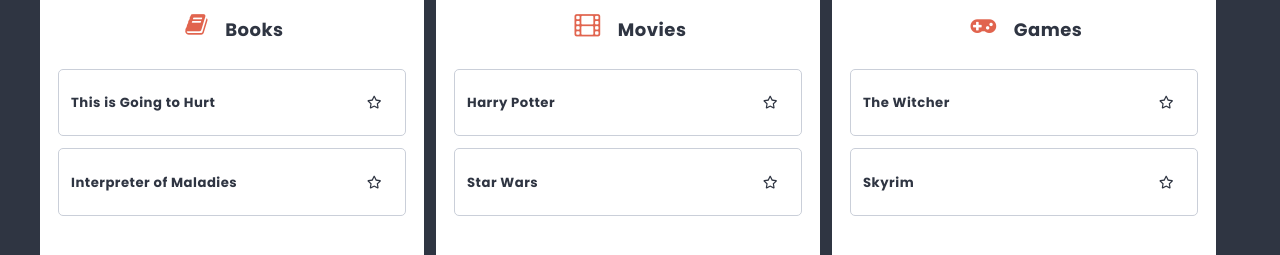
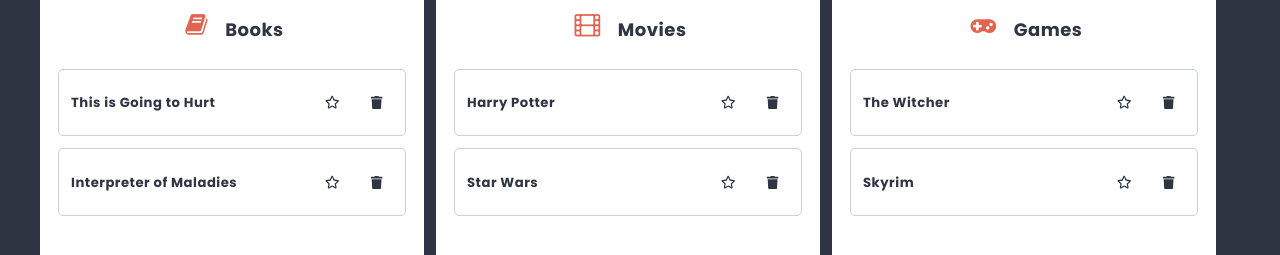
Before and after one commit to HMagda/react-first-app, a React (Create React App) app: page /list/1 in a window 1280 px wide. Shown: the part 413-668 px from the top of the page. Built offline with nearby package versions, Linux system fonts and the light colour scheme.

Commit message:
Added remove card option

```diff
--- a/src/components/Card/Card.js
+++ b/src/components/Card/Card.js
@@ -1,6 +1,6 @@
 import styles from "./Card.module.scss";
 // import clsx from "clsx";
-import {FaRegStar, FaStar} from "react-icons/fa";
+import {FaRegStar, FaStar, FaTrash} from "react-icons/fa";
 import {useState} from "react";
 import {useDispatch} from "react-redux";
 import {toggleCardFavorite} from "../../redux/cardsRedux";
@@ -12,28 +12,56 @@
   const [isShownNotChosen, setIsShownNotChosen] = useState(true);
   const [isShownChosen, setIsShownChosen] = useState(false);
 
+  const [isNotDeleted, setIsNotDeleted] = useState(true);
+
   const dispatch = useDispatch();
 
-  const handleClick = (e) => {
+  const changeFavorites = (e) => {
     e.preventDefault();
     setIsShownChosen((current) => !current);
     setIsShownNotChosen((current) => !current);
 
+    // setIsNotDeleted(false);
+
     dispatch(toggleCardFavorite(props.id));
+  };
+
+  const deleteCard = (e) => {
+    e.preventDefault();
+
+    setIsNotDeleted(false);
+
+    // dispatch(toggleCardFavorite(props.id));
   };
 
   return (
     <>
+      {isNotDeleted && (
+      <div>
         <li className={styles.card}>
           <p>{props.title}</p>
 
-        <div onClick={handleClick} className={styles.container}>
+          <div className={styles.icon_wrapper}>
+            <div onClick={changeFavorites} className={styles.container}>
               {isShownNotChosen && <FaRegStar className={styles.empty_star} />}
               {isShownChosen && <FaStar className={styles.full_star} />}
             </div>
+
+            <div onClick={deleteCard} className={styles.container}>
+              <FaTrash className={styles.trash}/>
+            </div>
+          </div>
         </li>
         {/* <li className={clsx(styles.card, isFavorite && styles.isFavorite)}>{props.title}</li> */}
+      </div>
+
+      )}
+
+
     </>
+
+
+
   );
 };
 
--- a/src/components/Card/Card.module.scss
+++ b/src/components/Card/Card.module.scss
@@ -1,4 +1,4 @@
-@import '../../styles/settings.scss';
+@import "../../styles/settings.scss";
 
 .card {
   position: relative;
@@ -10,19 +10,27 @@
   display: flex;
   justify-content: space-between;
   font-weight: bold;
-}
+
+  .icon_wrapper {
+    display: flex;
 
     .container {
-    padding: $base-size;
+      padding: $base-size * .8;
       display: flex;
       align-items: center;
+      margin-left: $base-size;
 
       &:hover {
         cursor: pointer;
 
         .empty_star {
           color: $color-special;
-            transition: .5;
+          transition: 0.5;
+        }
+
+        .trash {
+            color: $color-warning;
+            transition: 0.5;
       }
       }
 
@@ -34,4 +42,9 @@
         font-size: $base-size * 1.2;
         color: $color-special;
       }
+
+
     }
+  }
+
+}
```
Lines whose indentation alone changed are shown as unchanged.
